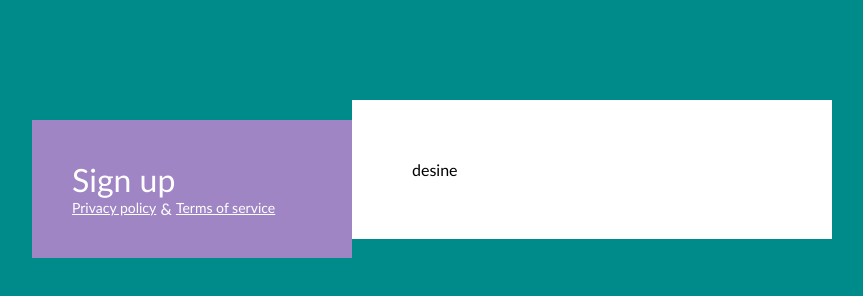
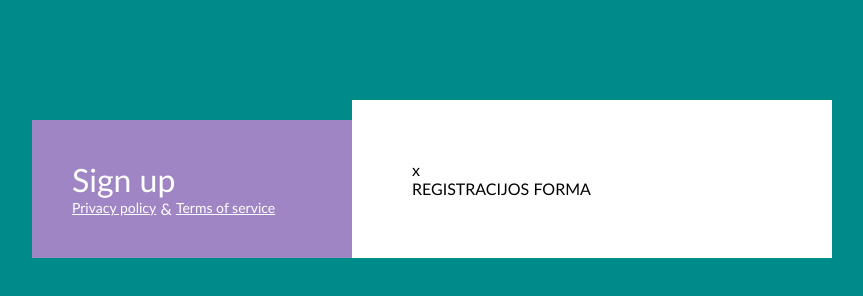
Before and after one commit to zazeli/5-signup, a website: page index.html in a window 1280 px wide. Shown: the whole page, without its empty margins (208-1071 px from the left). Drawn offline with Linux system fonts and the light colour scheme.

Commit message:
Right column style

```diff
--- a/index.html
+++ b/index.html
@@ -12,7 +12,10 @@
     <link rel="mask-icon" href="./favicon/safari-pinned-tab.svg" color="#5bbad5">
     <meta name="msapplication-TileColor" content="#da532c">
     <meta name="theme-color" content="#ffffff">
+    <!-- components -->
     <link rel="stylesheet" href="./css/main.css">
+     <!-- custom styles -->
+    <link rel="stylesheet" href="css/form.css">
 
 </head>
 
@@ -27,7 +30,10 @@
             </div>
         </div>
         <div class="right-column">
-            desine
+            <div class="close">x</div>
+            <form class="form">
+                REGISTRACIJOS FORMA
+            </form>
         </div>
     </main>
 </body>
```
